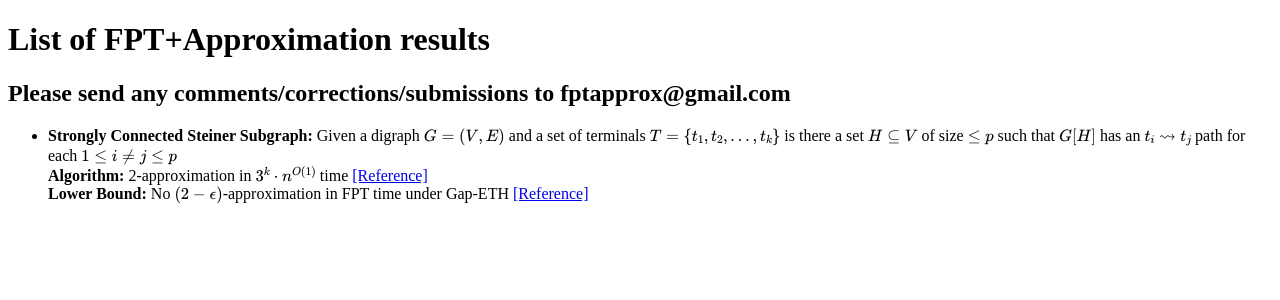
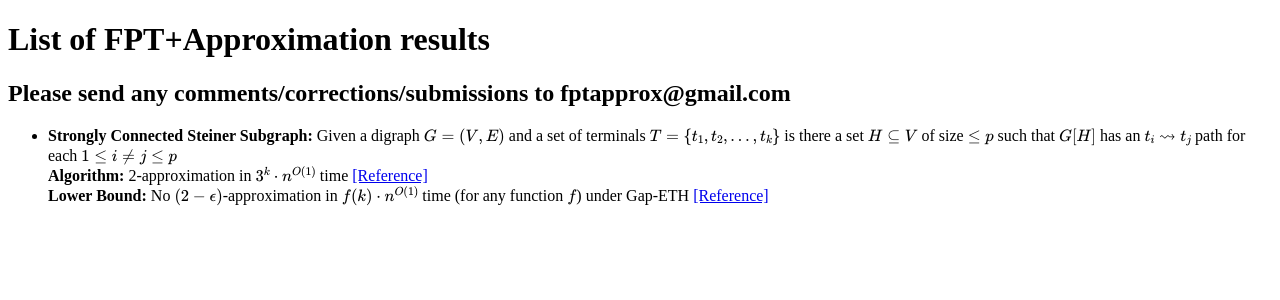
Before and after one commit to rajeshchitnis/rajeshchitnis.github.io, a Jekyll site: the page fpt-approx.html, which Jekyll copies as it is, in a window 1280 px wide. Shown: the top 300 px of the page. Built offline with Jekyll 4.4.1, drawn with Linux system fonts in a browser that asks for light colours; formulas are drawn with MathJax 3.

Commit message:
Update fpt-approx.html
a

```diff
--- a/fpt-approx.html
+++ b/fpt-approx.html
@@ -26,7 +26,7 @@
 <li>
 <b>Strongly Connected Steiner Subgraph:</b> Given a digraph \(G=(V,E)\) and a set of terminals \(T=\{t_1, t_2, \ldots, t_k\}\) is there a set \(H\subseteq V\) of size \(\leq p\) such that \(G[H]\) has an \(t_i \leadsto t_j\) path for each \(1\leq i\neq j\leq p\)<br>
 <b>Algorithm:</b>  2-approximation in \(3^{k}\cdot n^{O(1)}\) time <a href="https://link.springer.com/chapter/10.1007%2F978-3-319-03898-8_11">  [Reference]</a> <br>
-<b>Lower Bound:</b> No \((2-\epsilon)\)-approximation in FPT time under Gap-ETH <a href="https://arxiv.org/abs/1707.06499">  [Reference]</a> <br>
+<b>Lower Bound:</b> No \((2-\epsilon)\)-approximation in \(f(k)\cdot n^{O(1)}\) time (for any function \(f\)) under Gap-ETH <a href="https://arxiv.org/abs/1707.06499">  [Reference]</a> <br>
 </li>
 
 
```
